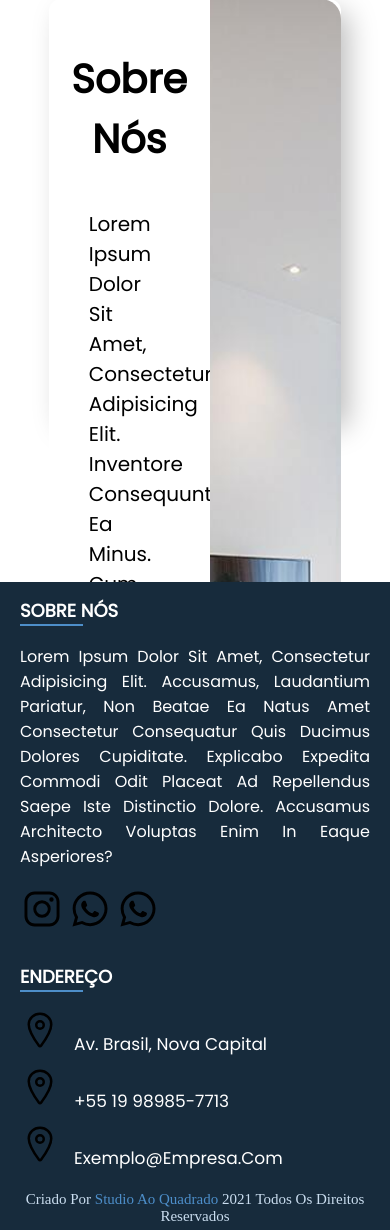
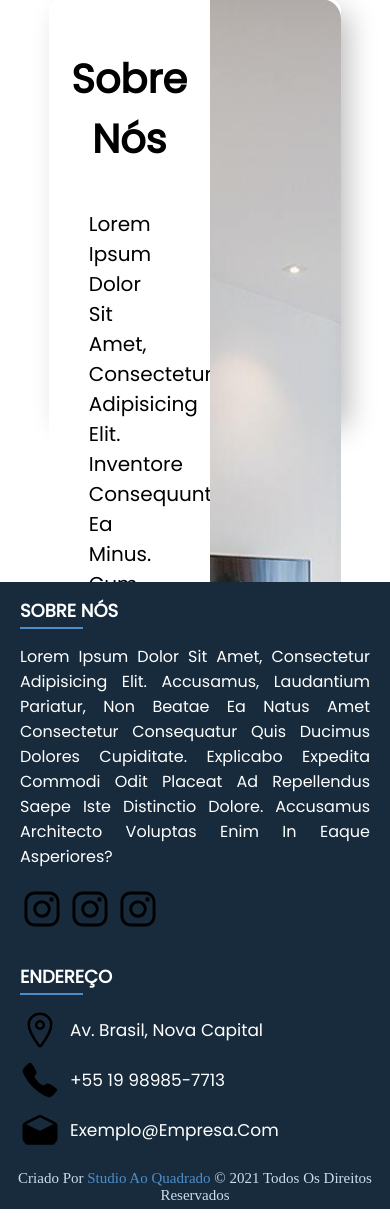
Before and after one commit to FernaandoJr/TCC2022, a PHP site: page / in a window 390 px wide; the page is wider, and only the part inside the window is pictured. Shown: the part 2248-3478 px from the top of that part. After the commit the page ends 3457 px from the top of that part, so only its background shows below. Run offline with PHP 8.4, Linux system fonts and the light colour scheme.

Commit message:
arrumando o footer

```diff
--- a/src/index.php
+++ b/src/index.php
@@ -145,8 +145,8 @@
                     <p>Lorem ipsum dolor sit amet, consectetur adipisicing elit. Accusamus, laudantium pariatur, non beatae ea natus amet consectetur consequatur quis ducimus dolores cupiditate. Explicabo expedita commodi odit placeat ad repellendus saepe iste distinctio dolore. Accusamus architecto voluptas enim in eaque asperiores?</p>
                     <div class="social">
                         <a href="#"><img src="./img/icon/logo-instagram.svg" alt=""></a>
-                        <a href="#"><img src="./img/icon/logo-whatsapp.svg" alt=""></a>
-                        <a href="#"><img src="./img/icon/logo-whatsapp.svg" alt=""></a>
+                        <a href="#"><img src="./img/icon/logo-instagram.svg" alt=""></a>
+                        <a href="#"><img src="./img/icon/logo-instagram.svg" alt=""></a>
                     </div>
                 </div>
             </div>
@@ -158,11 +158,11 @@
                         <span class="text">Av. Brasil, Nova Capital</span>
                     </div>
                     <div class="phone">
-                        <img class="icon" src="./img/icon/location-outline.svg" alt="">
+                        <img class="icon" src="./img/icon/call.svg" alt="">
                         <span class="text">+55 19 98985-7713</span>
                     </div>
                     <div class="email">
-                        <img class="icon" src="./img/icon/location-outline.svg" alt="">
+                        <img class="icon" src="./img/icon/mail-open.svg" alt="">
                         <span class="text">exemplo@empresa.com</span>
                     </div>
                 </div>
@@ -171,7 +171,7 @@
         <div class="bottom">
             <div class="center">
                 <span class="credit">Criado por <a href="">Studio Ao Quadrado</a></span>
-                <span class="copyright">2021 Todos os direitos reservados</span>
+                <span class="copyright">© 2021 Todos os direitos reservados</span>
             </div>
         </div>
     </footer>
--- a/src/styles/footer.css
+++ b/src/styles/footer.css
@@ -1,4 +1,4 @@
-footer{
+footer {
   color: white;
   position: relative;
   bottom: 0px;
@@ -6,70 +6,67 @@ footer{
   background-color: var(--logo-dark-blue-70);
 }
 
-footer .main-content{
+footer .main-content {
   display: flex;
-
 }
 
-.main-content .box{
+.main-content .box {
   flex-basis: 50%;
   padding: 10px 20px;
 }
 
-.main-content .box h2{
+.main-content .box h2 {
   font-family: "Poppins", sans-serif;
   font-size: 18px;
   font-weight: 600;
   text-transform: uppercase;
 }
-.main-content .box .content{
+.main-content .box .content {
   margin: 20px 0 0 0;
   position: relative;
-
 }
 
-.box .content:after{
+.box .content:after {
   position: absolute;
-    content: '';
+  content: "";
   width: 18%;
   height: 2px;
   background: var(--logo-blue);
-    top: -20px;
+  top: -17px;
 }
 
-.box .content:before{
+.box .content:before {
   position: absolute;
-    content: '';
+  content: "";
   height: 2px;
   width: 100%;
   background-color: var(--logo-dark-blue-70);
-    top: -20px;
+  top: -17px;
 }
 
-.left .content .social{
+.left .content .social {
   margin: 20px 0 0 0;
 }
-.left .content .social a{
+.left .content .social a {
   padding: 0 2px;
 }
 
-.left .content .social a img{
+.left .content .social a img {
   border-radius: 5px;
   height: 40px;
   text-align: center;
   line-height: 40px;
 }
 
-.left .content .social a img:hover{
-
+.left .content .social a img:hover {
 }
 
-.left .content p{
+.left .content p {
   font-family: "Poppins", sans-serif;
   text-align: justify;
 }
 
-.center .content .icon{
+.center .content .icon {
   height: 40px;
 
   border-radius: 9999px;
@@ -77,50 +74,55 @@ footer .main-content{
   cursor: pointer;
 }
 
-.center .content .icon:hover{
-
+.center .content .icon:hover {
 }
-.center .content .text{
+.center .content .text {
   font-family: "Poppins", sans-serif;
+  vertical-align: middle;
   justify-content: center;
   font-size: 17px;
   font-weight: 500;
   padding-left: 10px;
-
 }
-.center .content .phone{
+.center .content .phone {
   margin: 10px 0;
 }
 
-.bottom .center{
+.bottom .center {
   text-align: center;
   padding: 5px;
   font-size: 15px;
   background: var(--logo-dark-blue-70);
 }
 
-.bottom .center span{
+.bottom .center span {
   color: var(--logo-light-blue-70);
 }
-.bottom .center a{
+.bottom .center a {
   color: var(--logo-blue);
   text-decoration: none;
 }
-.bottom .center a:hover{
+.bottom .center a:hover {
   text-decoration: underline;
 }
 
-@media screen and (max-width:900px){
-    footer{
+.content .place,
+.content .phone,
+.content .email {
+  display: flex;
+  align-items: center;
+}
+
+@media screen and (max-width: 900px) {
+  footer {
     position: relative;
-        bottom: 0px;
-
+    bottom: 0;
   }
-    .main-content{
+  .main-content {
     flex-wrap: wrap;
     flex-direction: column;
   }
-    .main-content .box{
+  .main-content .box {
     margin: 5px 0;
   }
 }
```
Also changed, not shown: src/img/icon/call.svg (added). Lines whose indentation alone changed are shown as unchanged.
